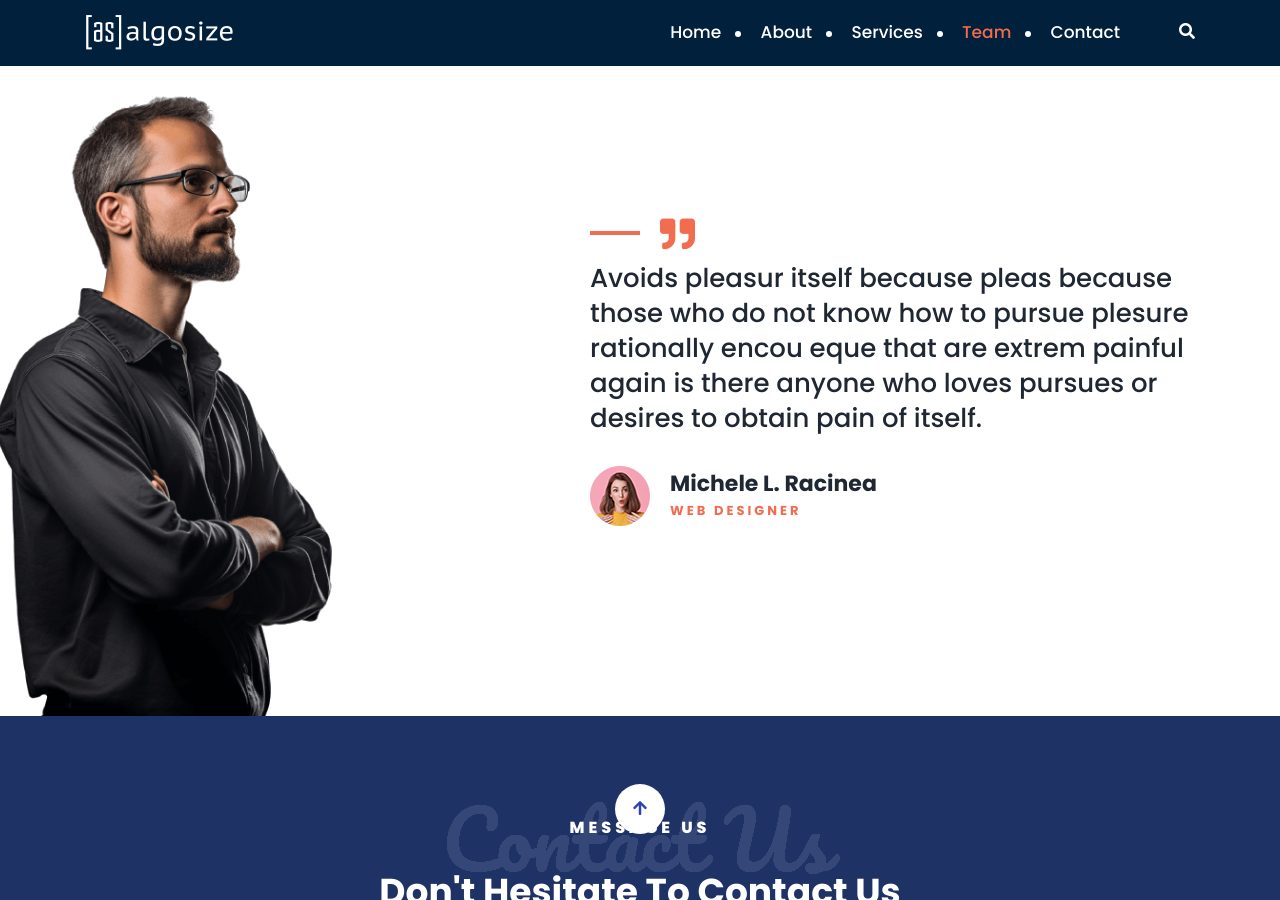
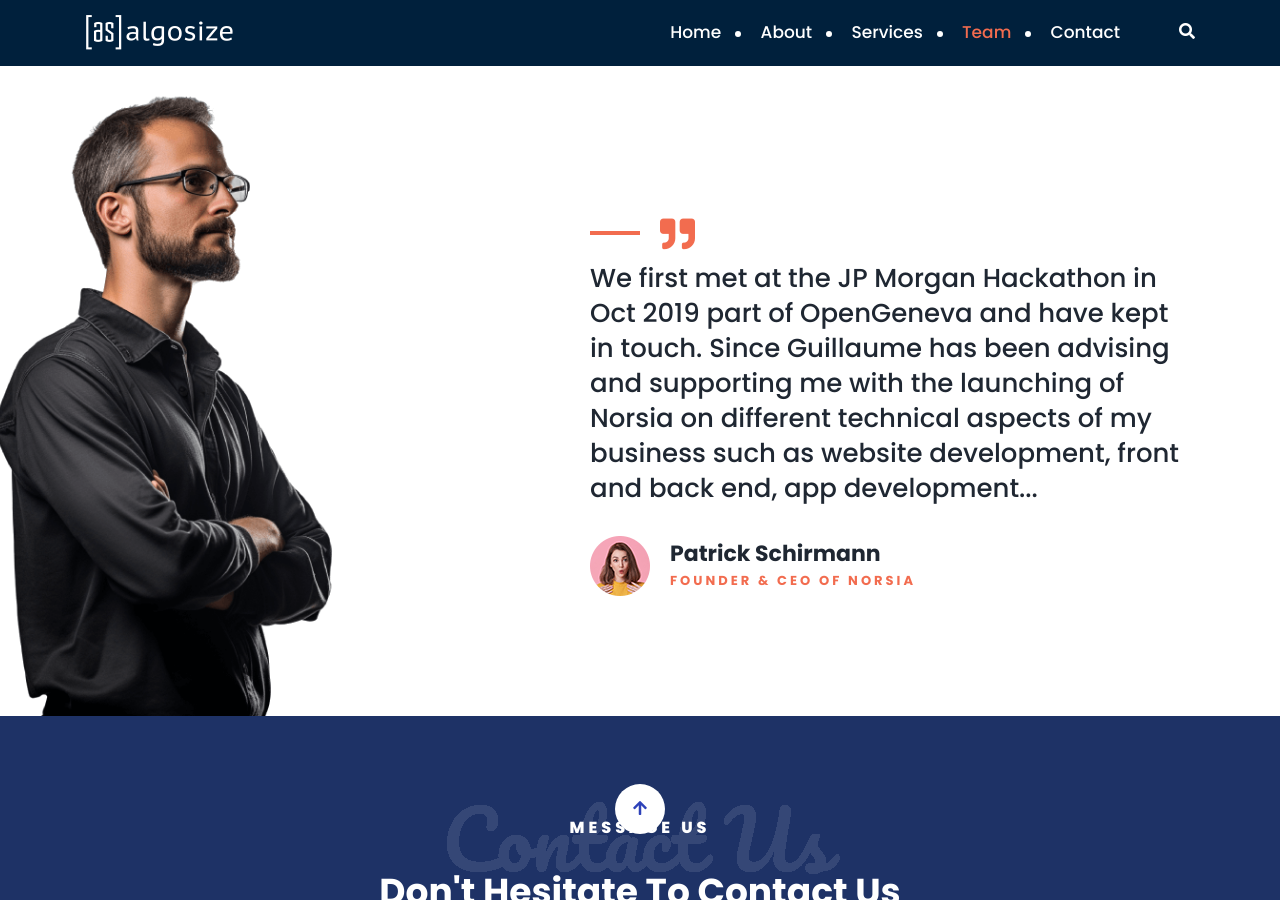
Before and after one commit to AlgoSize/website, a Jekyll site: the page built from index.html, in a window 1280 px wide and 900 px high, scrolled down 6693 px. Built offline with Jekyll 4.4.1, drawn with Linux system fonts in a browser that asks for light colours.

Commit message:
Update settings.yml

```diff
--- a/_data/settings.yml
+++ b/_data/settings.yml
@@ -59,9 +59,9 @@ cta_settings:
 textimonials_settings:
   image: /assets/images/testimonial/1.png
   textimonial:
-    - name: "Michele L. Racinea "
-      position: "Web Designer"
-      text: "Avoids pleasur itself because pleas because those who do not know how to pursue plesure rationally encou eque that are extrem painful again is there anyone who loves pursues or desires to obtain pain of itself."
+    - name: "Patrick Schirmann"
+      position: "Founder & CEO of Norsia"
+      text: "We first met at the JP Morgan Hackathon in Oct 2019 part of OpenGeneva and have kept in touch. Since Guillaume has been advising and supporting me with the launching of Norsia on different technical aspects of my business such as website development, front and back end, app development..."
       image: "/assets/images/testimonial/author.png"
 
 abouts_settings:
```
